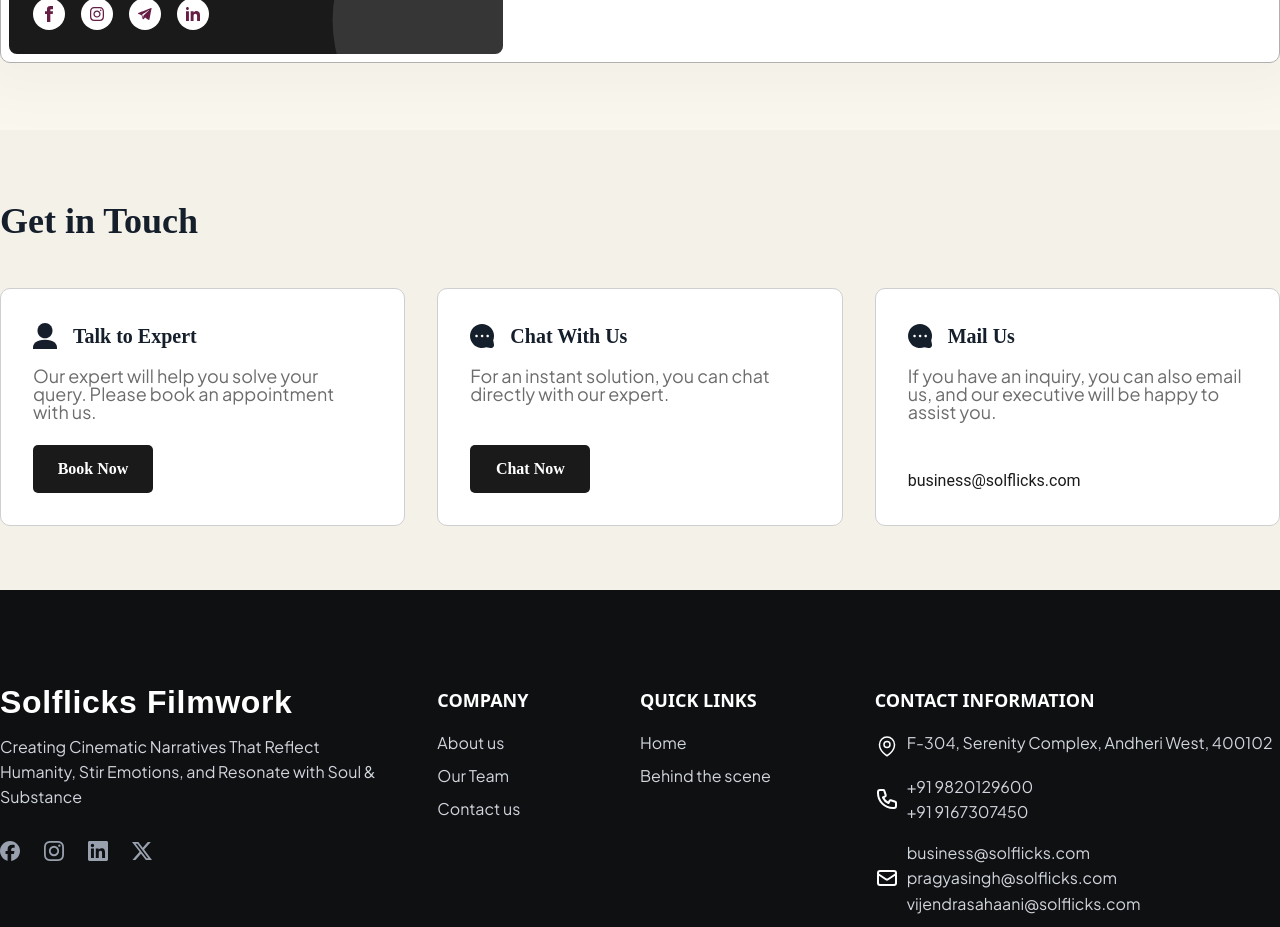
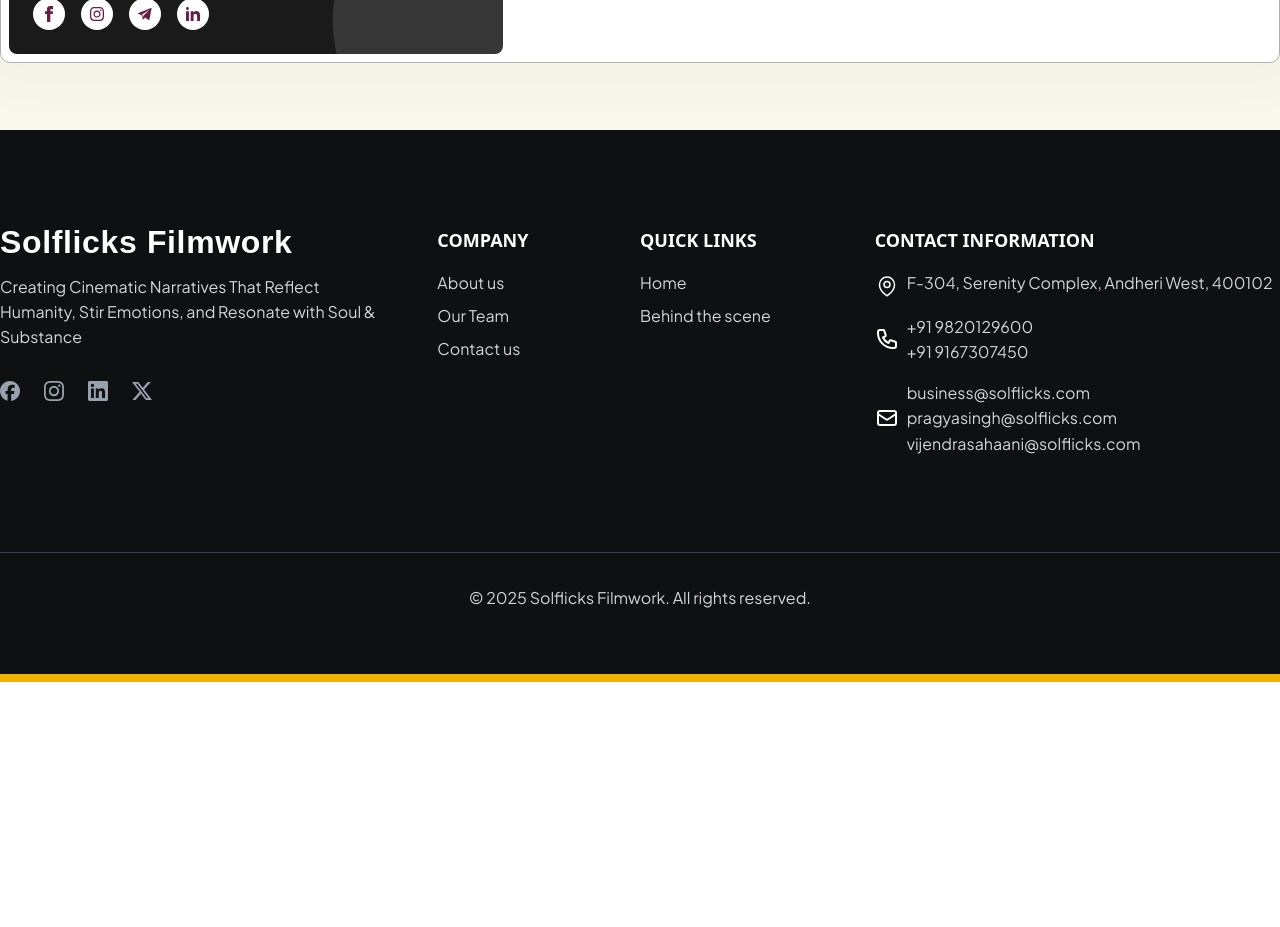
Before and after one commit to SohamDas2003/Solflicks, a Next.js app: page /contact in a window 1280 px wide. Shown: the part 780-1707 px from the top of the page. After the commit the page ends 1462 px from the top, so only its background shows below. Built offline with nearby package versions, Linux system fonts and the light colour scheme; a web font is replaced by a local one.

Commit message:
commit:10

```diff
--- a/src/app/Components/blog-ui/AllBlogs.tsx
+++ b/src/app/Components/blog-ui/AllBlogs.tsx
@@ -109,16 +109,41 @@
 
 	const blogsToShow = blogs.slice(0, displayedBlogs);
 	const hasMoreBlogs = displayedBlogs < blogs.length;
-
 	if (loading) {
 		return (
+			<>
+				{/* Banner Skeleton */}
+				<section className="relative w-full h-[700px] overflow-hidden mt-22">
+					{/* Background Skeleton */}
+					<div className="absolute inset-0 bg-gray-300 animate-pulse"></div>
+
+					{/* Dark gradient overlay skeleton */}
+					<div className="absolute inset-0 bg-gradient-to-r from-black/70 to-black/40"></div>
+
+					{/* Content Container Skeleton */}
+					<div className="relative h-full max-w-7xl mx-auto px-4 xl:px-0 flex flex-col justify-end pb-16">
+						<div className="max-w-2xl">
+							{/* Title skeleton */}
+							<div className="h-10 md:h-12 bg-gray-500/30 rounded mb-4 animate-pulse w-4/5"></div>
+							{/* Description skeleton */}
+							<div className="h-5 bg-gray-500/30 rounded mb-2 animate-pulse w-3/4"></div>
+							<div className="h-5 bg-gray-500/30 rounded mb-6 animate-pulse w-1/2"></div>
+						</div>
+						{/* Arrow skeleton */}
+						<div className="absolute right-8 bottom-36">
+							<div className="bg-gray-500/30 w-16 h-16 rounded animate-pulse"></div>
+						</div>
+					</div>
+				</section>
+
+				{/* Blog Cards Skeleton */}
 				<section className="bg-[#FAF7EF] py-16">
 					<div className="max-w-7xl mx-auto px-4 lg:px-0 py-8">
 						<h1 className="text-[45px] font-[500] leading-[123%] tracking-[0.02em] font-clash mb-8">
 							Recent Blog Post
 						</h1>
 						<div className="grid grid-cols-1 md:grid-cols-2 lg:grid-cols-3 gap-8">
-						{[...Array(3)].map((_, index) => (
+							{[...Array(6)].map((_, index) => (
 								<div
 									key={index}
 									className="flex flex-col bg-white overflow-hidden shadow-sm">
@@ -134,6 +159,7 @@
 						</div>
 					</div>
 				</section>
+			</>
 		);
 	}
 
--- a/src/app/Components/contact-ui/GetInTouch.tsx
+++ /dev/null
@@ -1,91 +0,0 @@
-import React from "react";
-import Image from "next/image";
-import TalkIcon from "../../../../public/icons/Profile.svg";
-import ChatIcon from "../../../../public/icons//chat.svg";
-import MailIcon from "../../../../public/icons//chat.svg";
-
-function GetInTouch() {
-	return (
-		<section className="py-10 md:py-16 bg-[#F4F1E8]">
-			<div className="max-w-7xl mx-auto px-4 xl:px-0">
-				<h2 className="font-['Montserrat'] font-[700] text-[28px] sm:text-[32px] md:text-[36px] text-[#151E2B] mb-10 text-left">
-					Get in Touch
-				</h2>
-				<div className="grid grid-cols-1 md:grid-cols-2 lg:grid-cols-3 gap-6 md:gap-8">
-					<div className="bg-white border border-[#CFCFCF] rounded-lg p-6 md:p-8 flex flex-col h-full">
-						<div className="flex items-center gap-4 mb-4">
-							<Image
-								src={TalkIcon}
-								alt="Talk to Expert"
-								width={24}
-								height={24}
-								className="text-[#671E45]"
-							/>
-							<h3 className="font-['Montserrat'] font-[700] text-[18px] sm:text-[20px] text-[#151E2B]">
-								Talk to Expert
-							</h3>
-						</div>
-						<p className="font-jakarta font-[400] text-[18px] leading-[100%]  text-[#6C6C6C] mb-6 flex-grow">
-							Our expert will help you solve your query. Please book an
-							appointment with us.
-						</p>
-						<div className="flex justify-center md:justify-start">
-							<button className="bg-[#1A1A1A] hover:bg-opacity-90 text-white font-['Poppins'] font-[600] text-[16px] px-6 py-3 rounded-[5px] transition-colors duration-300 w-full sm:w-auto min-w-[120px]">
-								Book Now
-							</button>
-						</div>
-					</div>
-
-					<div className="bg-white border border-[#CFCFCF] rounded-lg p-6 md:p-8 flex flex-col h-full">
-						<div className="flex items-center gap-4 mb-4">
-							<Image
-								src={ChatIcon}
-								alt="Chat With Us"
-								width={24}
-								height={24}
-								className="text-[#1A1A1A]"
-							/>
-							<h3 className="font-['Montserrat'] font-[700] text-[18px] sm:text-[20px] text-[#151E2B]">
-								Chat With Us
-							</h3>
-						</div>
-						<p className="font-jakarta font-[400] text-[18px] leading-[100%] text-[#6C6C6C] mb-6 flex-grow">
-							For an instant solution, you can chat directly with our expert.
-						</p>
-						<div className="flex justify-center md:justify-start">
-							<button className="bg-[#1A1A1A] hover:bg-opacity-90 text-white font-['Poppins'] font-[600] text-[16px] px-6 py-3 rounded-[5px] transition-colors duration-300 w-full sm:w-auto min-w-[120px]">
-								Chat Now
-							</button>
-						</div>
-					</div>
-
-					<div className="bg-white border border-[#CFCFCF] rounded-lg p-6 md:p-8 flex flex-col h-full">
-						<div className="flex items-center gap-4 mb-4">
-							<Image
-								src={MailIcon}
-								alt="Mail Us"
-								width={24}
-								height={24}
-								className="text-[#1A1A1A]"
-							/>
-							<h3 className="font-['Montserrat'] font-[700] text-[18px] sm:text-[20px] text-[#151E2B]">
-								Mail Us
-							</h3>
-						</div>
-						<p className="font-jakarta font-[400] text-[18px] leading-[100%] text-[#6C6C6C] mb-6 flex-grow">
-							If you have an inquiry, you can also email us, and our executive
-							will be happy to assist you.
-						</p>
-						<a
-							href="mailto:business@solflicks.com"
-							className="font-['Roboto'] font-[400] text-[16px] text-[#1A1A1A] hover:underline">
-							business@solflicks.com
-						</a>
-					</div>
-				</div>
-			</div>
-		</section>
-	);
-}
-
-export default GetInTouch;
--- a/src/app/blog/[slug]/page.tsx
+++ b/src/app/blog/[slug]/page.tsx
@@ -50,18 +50,70 @@
 
 		fetchBlog();
 	}, [slug]);
-
 	if (loading) {
 		return (
-			<div className="min-h-screen bg-white">
-				<div className="max-w-4xl mx-auto px-4 py-16">
-					<div className="animate-pulse">
-						<div className="h-8 bg-gray-200 rounded mb-4"></div>
-						<div className="h-64 bg-gray-200 rounded mb-8"></div>
-						<div className="space-y-4">
-							<div className="h-4 bg-gray-200 rounded"></div>
-							<div className="h-4 bg-gray-200 rounded"></div>
-							<div className="h-4 bg-gray-200 rounded w-3/4"></div>
+			<div className="bg-[#faf7ef] min-h-screen">
+				{/* Banner Skeleton */}
+				<section className="relative w-full h-[600px] overflow-hidden mt-22">
+					{/* Background Skeleton */}
+					<div className="absolute inset-0 bg-gray-300 animate-pulse"></div>
+
+					{/* Dark gradient overlay skeleton */}
+					<div className="absolute inset-0 bg-gradient-to-r from-black/70 to-black/40"></div>
+
+					{/* Content Container Skeleton */}
+					<div className="relative h-full max-w-7xl mx-auto px-4 xl:px-0 flex flex-col justify-end pb-16">
+						<div className="max-w-2xl">
+							<div className="h-9 md:h-12 bg-gray-500/30 rounded mb-4 animate-pulse"></div>
+						</div>
+						{/* Arrow skeleton */}
+						<div className="absolute right-8 bottom-36">
+							<div className="bg-gray-500/30 w-16 h-16 rounded animate-pulse"></div>
+						</div>
+					</div>
+				</section>
+
+				{/* Content Skeleton */}
+				<div className="max-w-7xl mx-auto px-4 sm:px-6 lg:px-8 py-12">
+					<div className="grid grid-cols-1 lg:grid-cols-3 gap-12">
+						{/* Left Side - Blog Content Skeleton */}
+						<div className="lg:col-span-2">
+							<div className="animate-pulse">
+								<div className="h-8 md:h-10 bg-gray-200 rounded mb-6"></div>
+								<div className="flex gap-6 mb-8">
+									<div className="h-4 bg-gray-200 rounded w-32"></div>
+									<div className="h-4 bg-gray-200 rounded w-24"></div>
+								</div>
+								<div className="space-y-4">
+									<div className="h-4 bg-gray-200 rounded"></div>
+									<div className="h-4 bg-gray-200 rounded"></div>
+									<div className="h-4 bg-gray-200 rounded w-3/4"></div>
+									<div className="h-4 bg-gray-200 rounded"></div>
+									<div className="h-4 bg-gray-200 rounded w-5/6"></div>
+								</div>
+							</div>
+						</div>
+
+						{/* Right Side - Other Blogs Skeleton */}
+						<div className="lg:col-span-1">
+							<div className="sticky top-25">
+								<div className="space-y-8">
+									{[1, 2, 3, 4, 5].map((i) => (
+										<div
+											key={i}
+											className="flex gap-6 animate-pulse">
+											<div className="flex-shrink-0">
+												<div className="w-[120px] h-24 bg-gray-200 rounded-lg"></div>
+											</div>
+											<div className="flex-1 min-w-0">
+												<div className="h-5 bg-gray-200 rounded mb-2"></div>
+												<div className="h-4 bg-gray-200 rounded w-3/4 mb-2"></div>
+												<div className="h-6 bg-gray-200 rounded w-20"></div>
+											</div>
+										</div>
+									))}
+								</div>
+							</div>
 						</div>
 					</div>
 				</div>
--- a/src/app/contact/page.tsx
+++ b/src/app/contact/page.tsx
@@ -1,24 +1,20 @@
-import React from 'react'
-import Banner from '../Components/contact-ui/Banner'
-import ContactUs from '../Components/contact-ui/ContactUs'
-import GetInTouch from '../Components/contact-ui/GetInTouch'
-import { Navbar } from '../Components/navbar'
-import Footer from '../Components/Footer'
-
+import React from "react";
+import Banner from "../Components/contact-ui/Banner";
+import ContactUs from "../Components/contact-ui/ContactUs";
+import { Navbar } from "../Components/navbar";
+import Footer from "../Components/Footer";
 
 export default function ContactPage() {
 	return (
 		<>
 			<div>
-        <Navbar/>
+				<Navbar />
 				<Banner>
 					<ContactUs />
 				</Banner>
 				<div className="h-[88vh] m:h-[650px] md:h-[700px] lg:h-[450px] xl:h-[460px] bg-[#FAF7EF]"></div>
 			</div>
-      <GetInTouch />
-      <Footer/>
-
+			<Footer />
 		</>
-  )
+	);
 }
```
Also changed, not shown: 1 other file (tests, documents, lock files or other folders). Lines whose indentation alone changed are shown as unchanged.
